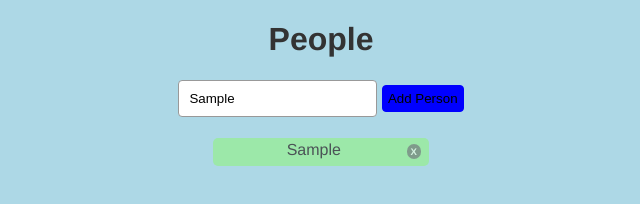
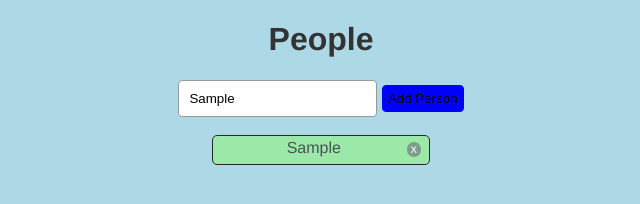
Before and after one commit to OHiddema/JS_OOP_PubSub, a plain HTML site: page index.html in a window 1280 px wide. Both pictures are taken after typing "Sample" into the empty fields and a click on the button "Add Person". Shown: the whole page, without its empty margins (319-959 px from the left). Drawn offline with nearby package versions, Linux system fonts and the light colour scheme.

Commit message:
minor changes in CSS, code, add comments. PAUSE THIS PROJECT FOR NOW!

```diff
--- a/index.html
+++ b/index.html
@@ -18,9 +18,17 @@
 <body>
     <div id="peopleModule">
         <h1>People</h1>
-        <input id="name" placeholder="name" type="text">
+        <input id="name" placeholder="Name here" type="text">
         <button id="addPerson">Add Person</button>
         <ul id="people">
+
+            <!-- inserted just to show the structure of a list item, -->
+            <!-- which is created dynamiccaly when a person is added -->
+            <!-- <li>
+                <span>Name here</span>
+                <i class="del">X</i>
+            </li> -->
+
         </ul>
     </div>
 </body>
--- a/script.js
+++ b/script.js
@@ -2,23 +2,25 @@ $(function() {
 
     $('#addPerson').on('click', function(){
 
-        let ppl = document.getElementById('people')
+        // Add LI-element inside UL-element
+        let ppl = document.getElementById('people');
         let li = document.createElement('LI');
         ppl.appendChild(li);
 
+        // Add SPAN-element inside LI-element and fill it with name in textbox
         let sp = document.createElement('SPAN');
         let node1 = document.createTextNode($('#name').val());
         sp.appendChild(node1);
-
         li.appendChild(sp);
 
+        // Add I-element inside LI-element, attach a class to it and fill it with 'X'
         let i = document.createElement('I');
         i.setAttribute('class', 'del');
         let node2 = document.createTextNode('X');
         i.appendChild(node2);
-
         li.appendChild(i);
 
+        // remove the whole list item containing this person
         i.onclick = function () {
             this.parentNode.remove();
         };
--- a/style.css
+++ b/style.css
@@ -30,7 +30,10 @@ button {
     background: #98ec9b;
     border-radius: 5px;
     padding: 3px 8px;
-    margin: 5px 0;
+
+    margin: 2px;
+    border: 1px solid black;
+
     width: 200px;
     opacity: 0.8;
     transition: opacity 0.3s;
```
Also changed, not shown: 1 other file.
